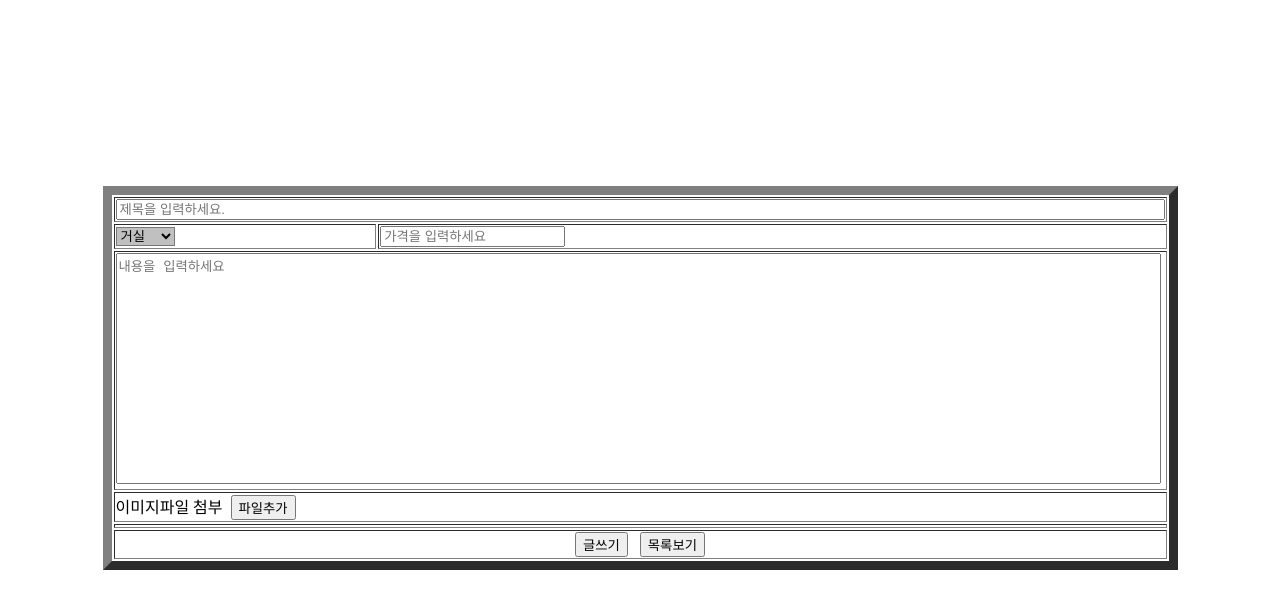
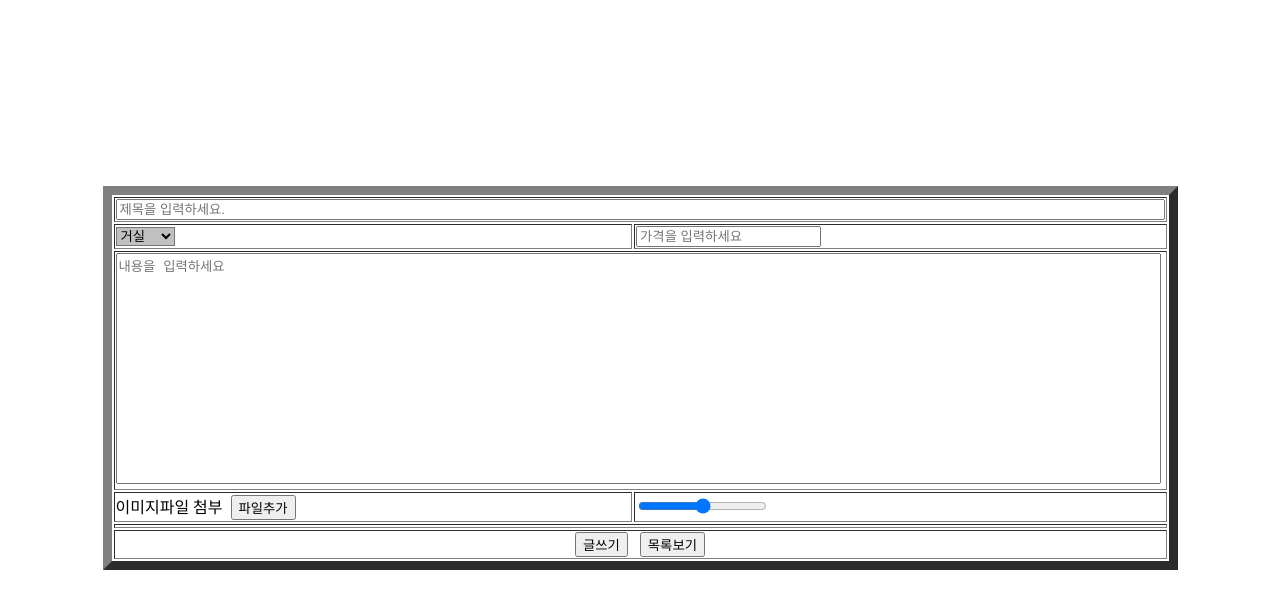
Before and after one commit to dhdhk/secondor, a Java web app: page /write/writeForm.do in a window 1280 px wide. Shown: the top 609 px of the page. Run offline with Spring Boot 4, a stand-in JSP engine, Linux system fonts and the light colour scheme.

Commit message:
ㅇㅇㅇㅇㅇ

```diff
--- a/secondProject/src/main/webapp/WEB-INF/views/write/writeForm.jsp
+++ b/secondProject/src/main/webapp/WEB-INF/views/write/writeForm.jsp
@@ -40,7 +40,10 @@
   			<td colspan="4" ><textarea rows="15" cols="128" maxlength="4000" name="content" placeholder="내용을 입력하세요" style="resize: none;"></textarea></td>
   		</tr>
   		<tr>
-  			<td align="left" colspan="4" >이미지파일 첨부 &nbsp;<input type="button" value="파일추가" onclick="fn_addFile()"></td>
+  			<td align="left" colspan="2" >이미지파일 첨부 &nbsp;<input type="button" value="파일추가" onclick="fn_addFile()"></td>
+  			<td>
+  				<input type="range" >
+  			</td>
   		</tr>
   		<tr>
 			<td colspan="4"><div id="d_file"></div></td>
```
